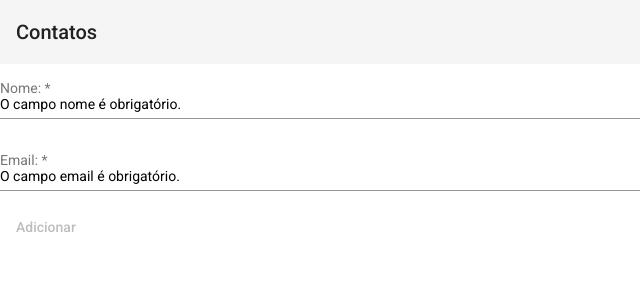
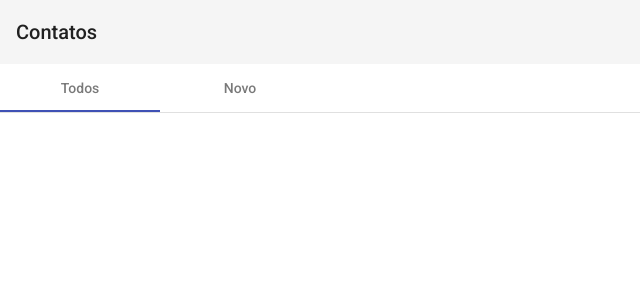
Before and after one commit to filipemoura/agenda-app, an Angular app: page / in a window 1280 px wide. Shown: the top 300 px of the page, without its empty margins (0-640 px from the left). Built offline with nearby package versions, Linux system fonts and the light colour scheme.

Commit message:
Melhoria de layout da tela de contato

```diff
--- a/src/app/contato/contato.component.css
+++ b/src/app/contato/contato.component.css
@@ -1,3 +1,7 @@
 .full-width {
     width: 100%;
 }
+
+.half-width {
+    width: 50%;
+}
--- a/src/app/contato/contato.component.html
+++ b/src/app/contato/contato.component.html
@@ -1,4 +1,13 @@
 <mat-toolbar>Contatos</mat-toolbar>
+
+<mat-tab-group>
+  <mat-tab label="Todos">
+
+  </mat-tab>
+
+  <mat-tab label="Novo">
+    <mat-card class="half-width">
+      <mat-card-title>Novo Contato</mat-card-title>
       <form [formGroup]="formulario" (ngSubmit)="submit()">
         <mat-form-field class="full-width">
           <mat-label>Nome: </mat-label>
@@ -25,3 +34,6 @@
 
         <button [disabled]="!formulario.valid" mat-button color="primary">Adicionar</button>
       </form>
+    </mat-card>
+  </mat-tab>
+</mat-tab-group>
```
Also changed, not shown: src/app/app.module.ts (+11 -3 lines). Lines whose indentation alone changed are shown as unchanged.
